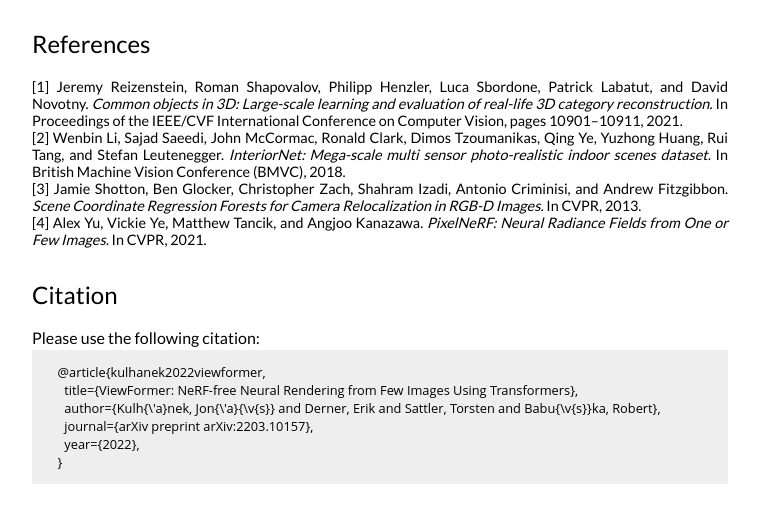
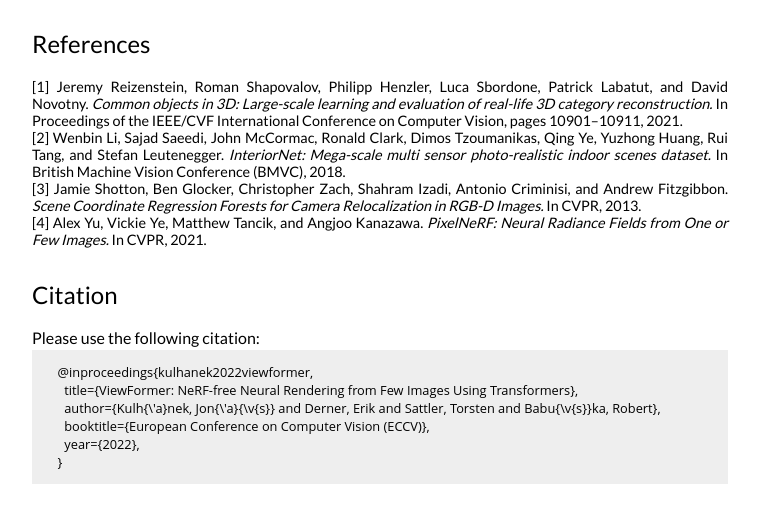
Before and after one commit to jkulhanek/viewformer, a plain HTML site: page docs/index.html in a window 1280 px wide. Shown: the part 2871-3387 px from the top of the page, without its empty margins (260-1021 px from the left). Drawn offline with Linux system fonts and the light colour scheme.

Commit message:
Update citation

```diff
--- a/docs/index.html
+++ b/docs/index.html
@@ -135,10 +135,10 @@ Experimental results on real-world scenes show that our approach is competitive
       <h2>Citation</h2>
       <span>Please use the following citation:</span>
       <pre>
-@article{kulhanek2022viewformer,
+@inproceedings{kulhanek2022viewformer,
   title={ViewFormer: NeRF-free Neural Rendering from Few Images Using Transformers},
   author={Kulh{\'a}nek, Jon{\'a}{\v{s}} and Derner, Erik and Sattler, Torsten and Babu{\v{s}}ka, Robert},
-  journal={arXiv preprint arXiv:2203.10157},
+  booktitle={European Conference on Computer Vision (ECCV)},
   year={2022},
 }</pre>
     </section>
```
